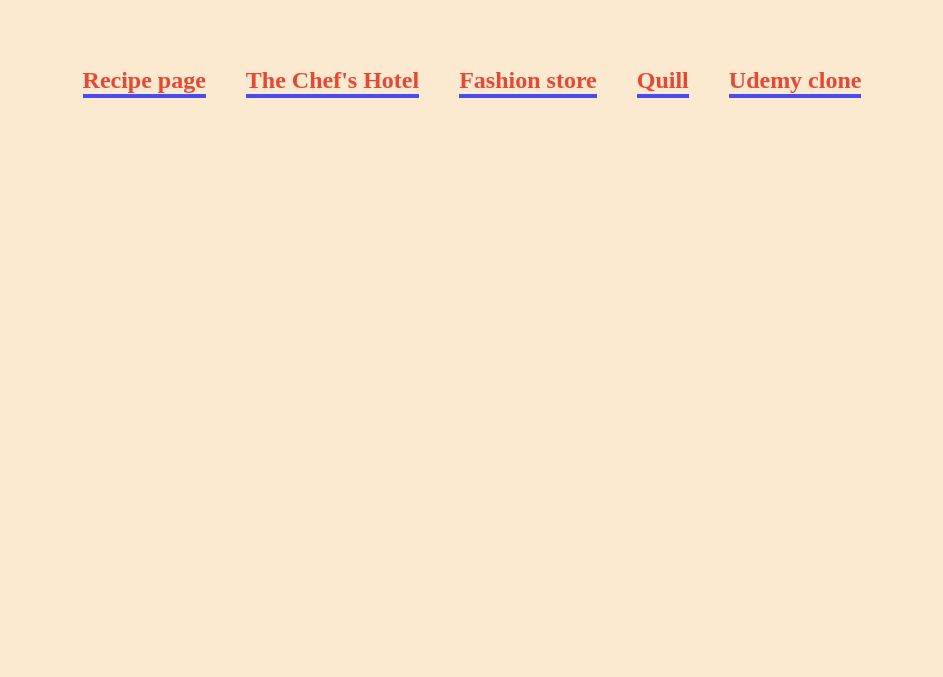
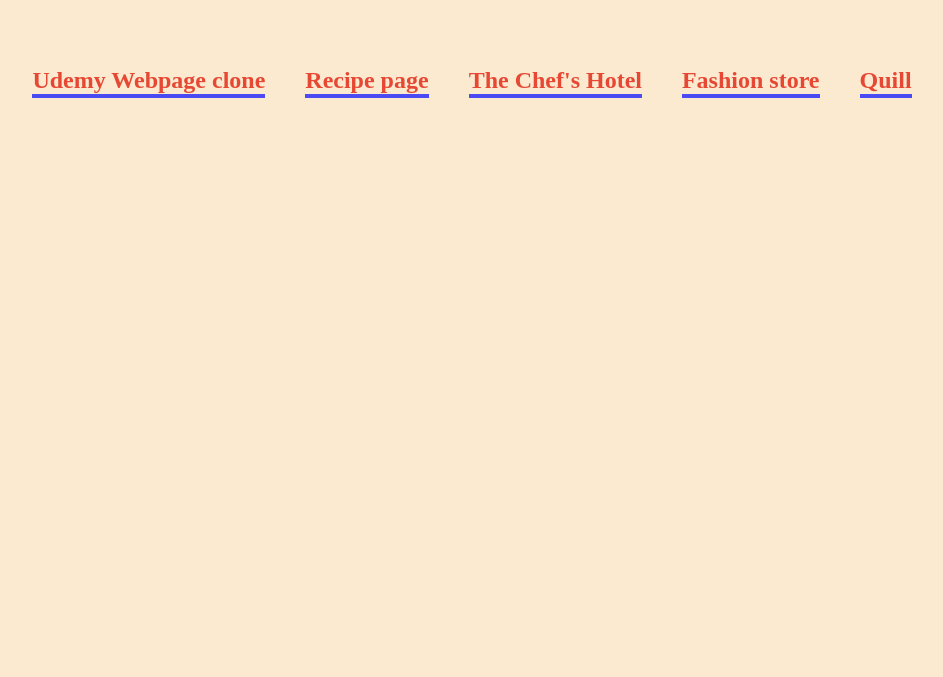
Before and after one commit to VJHARAN/Frontend_projects, a plain HTML site: page index.html in a window 1280 px wide. Shown: the part 123-800 px from the top of the page, without its empty margins (188-1131 px from the left). Drawn offline with Linux system fonts and the light colour scheme.

Commit message:
Update index.html

```diff
--- a/index.html
+++ b/index.html
@@ -10,11 +10,12 @@
     <h1>  HTML_CSS Projects </h1>
 
     <ul>
+        <li><h2><a href="./Udemy/index.html" target="_blank">Udemy Webpage clone</a></h2></li>
         <li ><h2><a href="https://vjharan.github.io/odin-recipes/" target="_blank">Recipe page</a></h2></li>
         <li><h2><a href="./The_Chef's_Hotel/" target="_blank">The Chef's Hotel</a></h2></li>
         <li><h2><a href="./Fashion_store/index.html" target="_blank">Fashion store</a></h2></li>
         <li><h2><a href="./Quill/index.html" target="_blank">Quill</a></h2></li>
-        <li><h2><a href="./Udemy/index.html" target="_blank">Udemy clone</a></h2></li>
+
     </ul>
 </body>
 </html>
```
